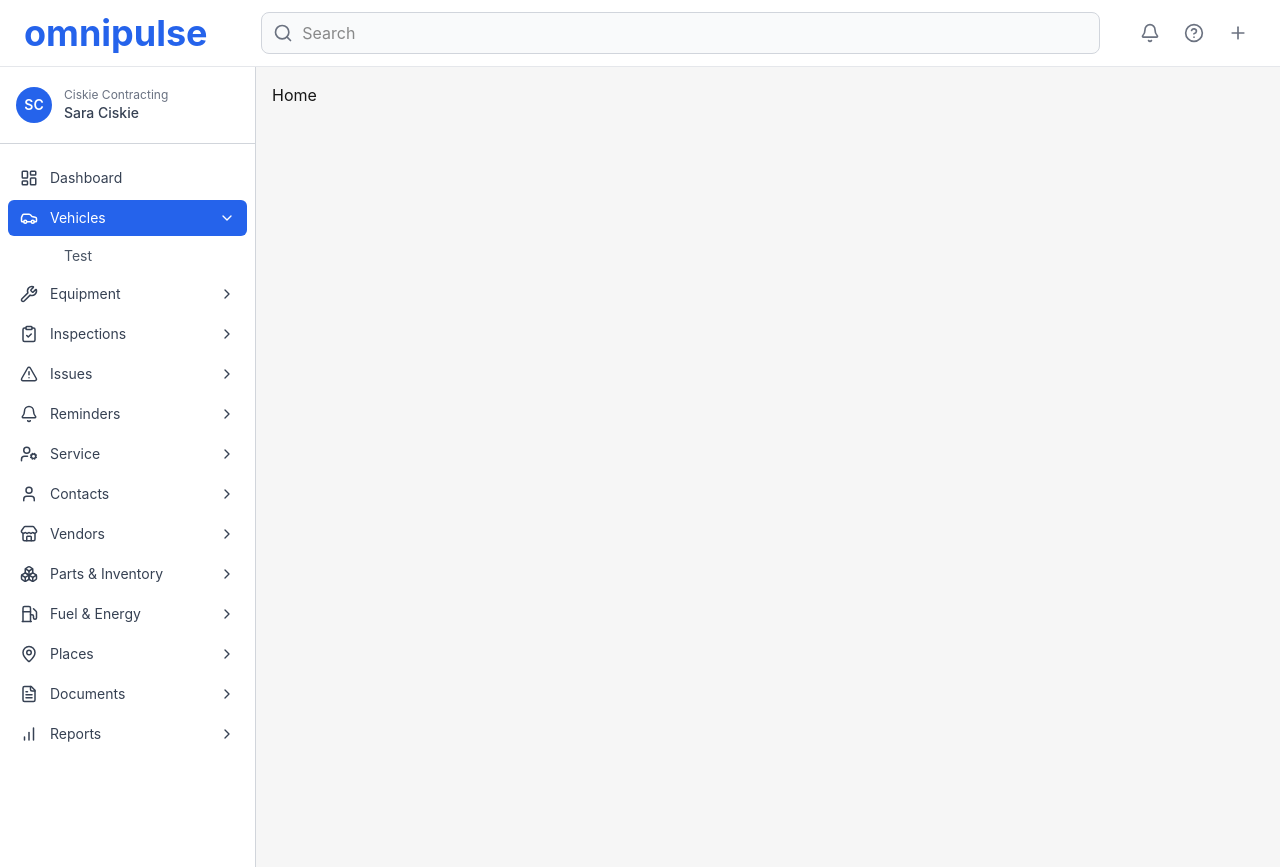
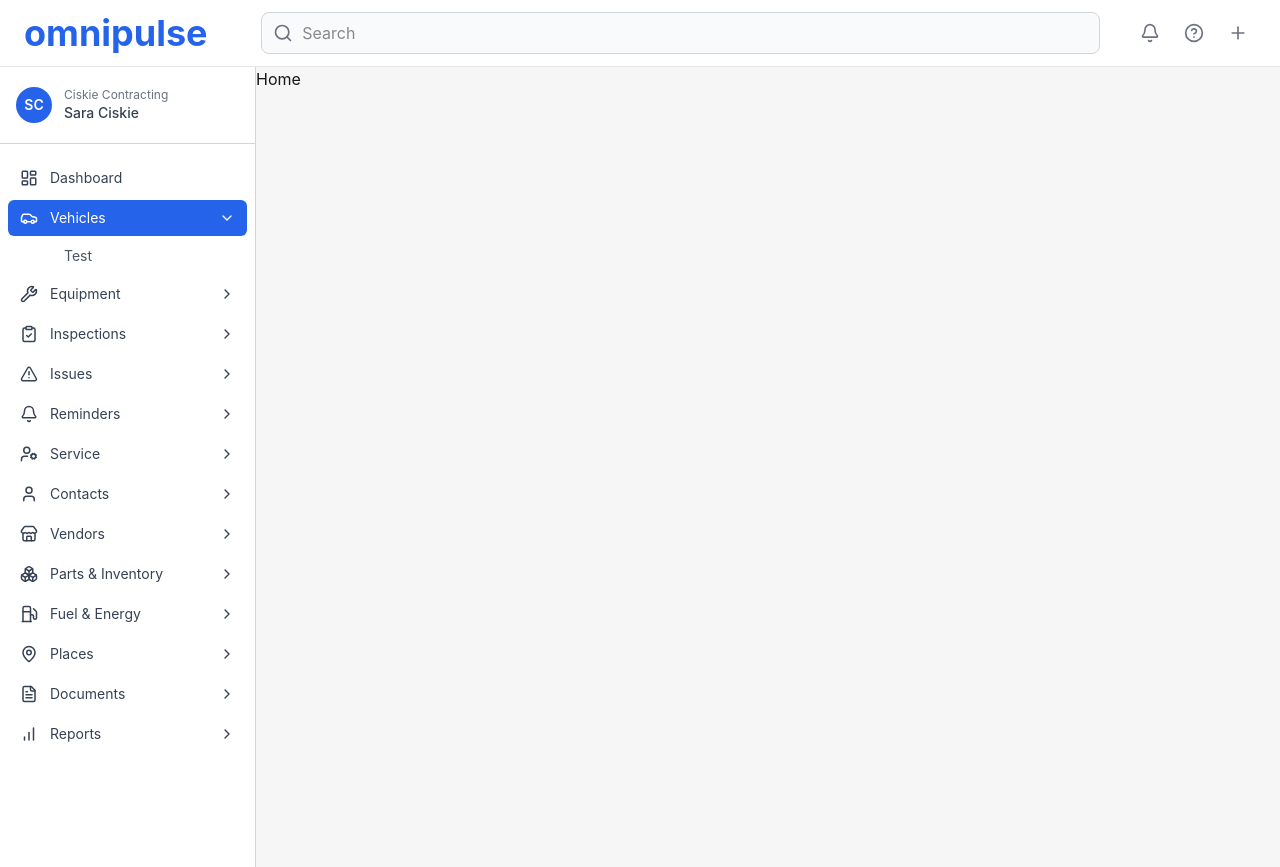
Before and after one commit to willjosh/omnipulse, a Next.js app in the folder client/: page / in a window 1280 px wide. Built offline with nearby package versions, Linux system fonts and the light colour scheme.

Commit message:
W18ADATE-253 style: remove extra padding from root layout content container

```diff
--- a/client/src/app/layout.tsx
+++ b/client/src/app/layout.tsx
@@ -27,7 +27,7 @@ export default function RootLayout({
         <NavBar />
         <div className="flex min-h-screen">
           <SideBar />
-          <div className="flex-1 p-4 overflow-auto">{children}</div>
+          <div className="flex-1 overflow-auto">{children}</div>
         </div>
       </body>
     </html>
```
